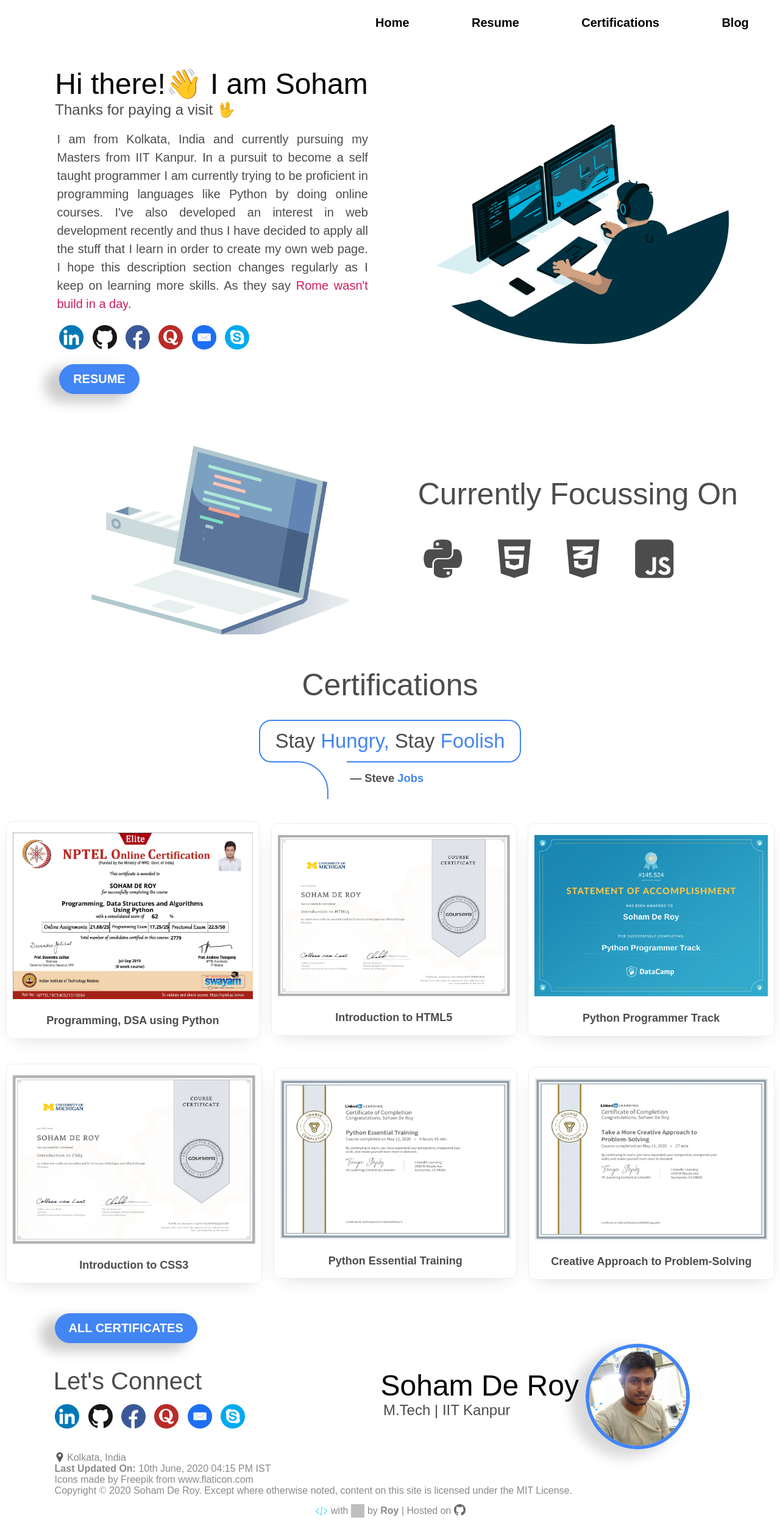
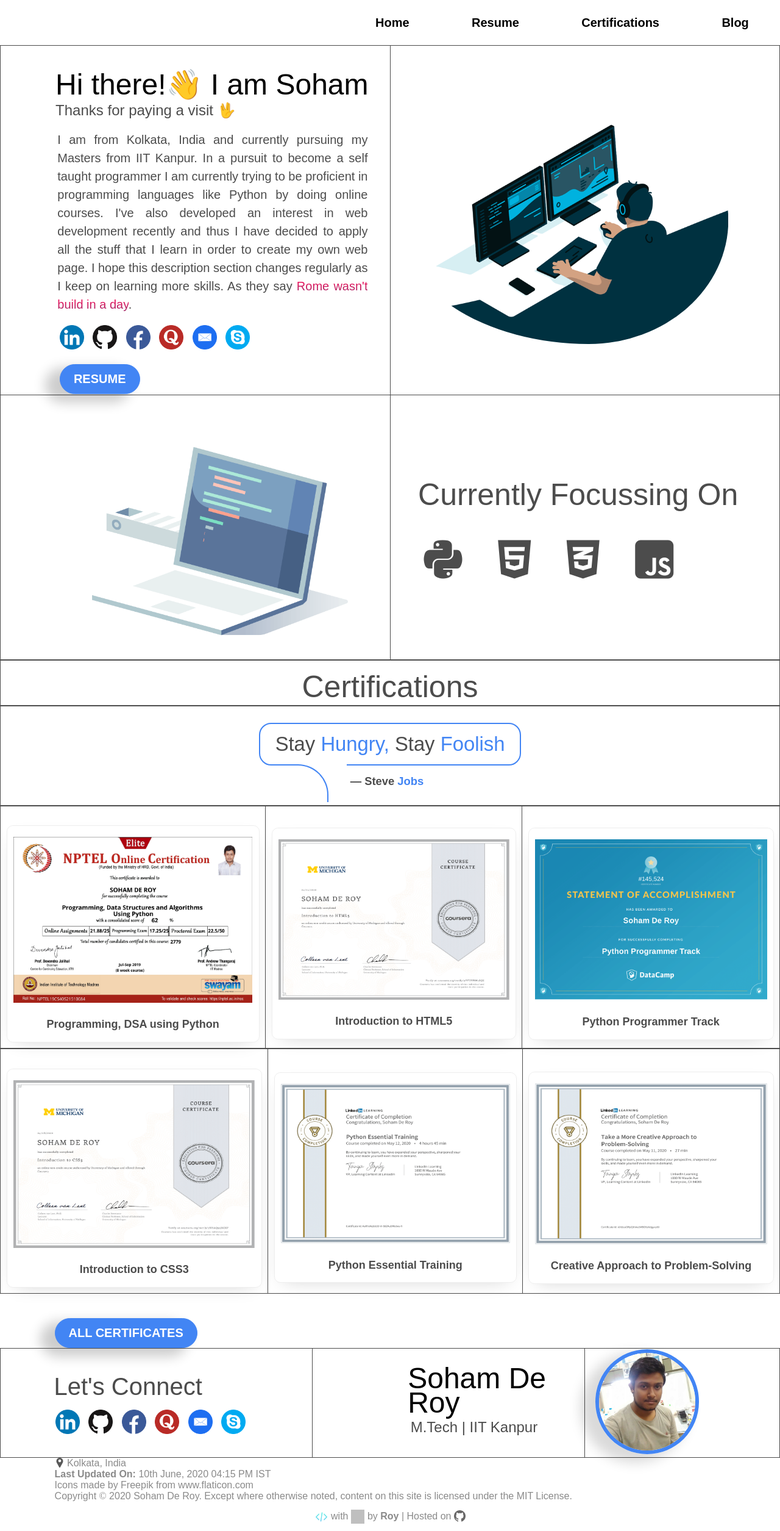
Before and after one commit to sohamderoy/sohamderoy.github.io, a PHP site: page / in a window 1280 px wide. Shown: the whole page at 61% size. Before the commit the page ends 2488 px from the top, so only its background shows below. Run offline with PHP 8.4, Linux system fonts and the light colour scheme; some libraries are stand-ins or nearby versions; some web fonts are replaced; grey boxes are pictures that could not be loaded.

Commit message:
Update main.css

```diff
--- a/css/main.css
+++ b/css/main.css
@@ -247,7 +247,7 @@
     width: 50%;
     max-width: 350px;
     height: auto;
-    margin: 0% 0% 0% 0%;
+    margin: 0% 0% 0% 5%;
     box-shadow: -20px 10px 20px 4px rgba(0,0,0,0.15);
     cursor: pointer;
 }
@@ -271,7 +271,7 @@
     border-spacing: 0em !important;
   }
 td, th {
-    border: 0px solid #4c4c4c;
+    border: 1px solid #4c4c4c;
     text-align: left;
     align-items: center;
 
@@ -306,12 +306,12 @@
     display: block;
 }
 .credentials{
-    padding: 0% 0% 0% 25%;
+    padding: 0% 0% 0% 35%;
     margin: 0% 0% 0% 0%;
 }
 .credentialsvalues{
     color: #4c4c4c;
-    padding: 0% 0% 0% 26%;
+    padding: 0% 0% 0% 36%;
     margin: 0% 0% 0% 0%;
 
 }
```
